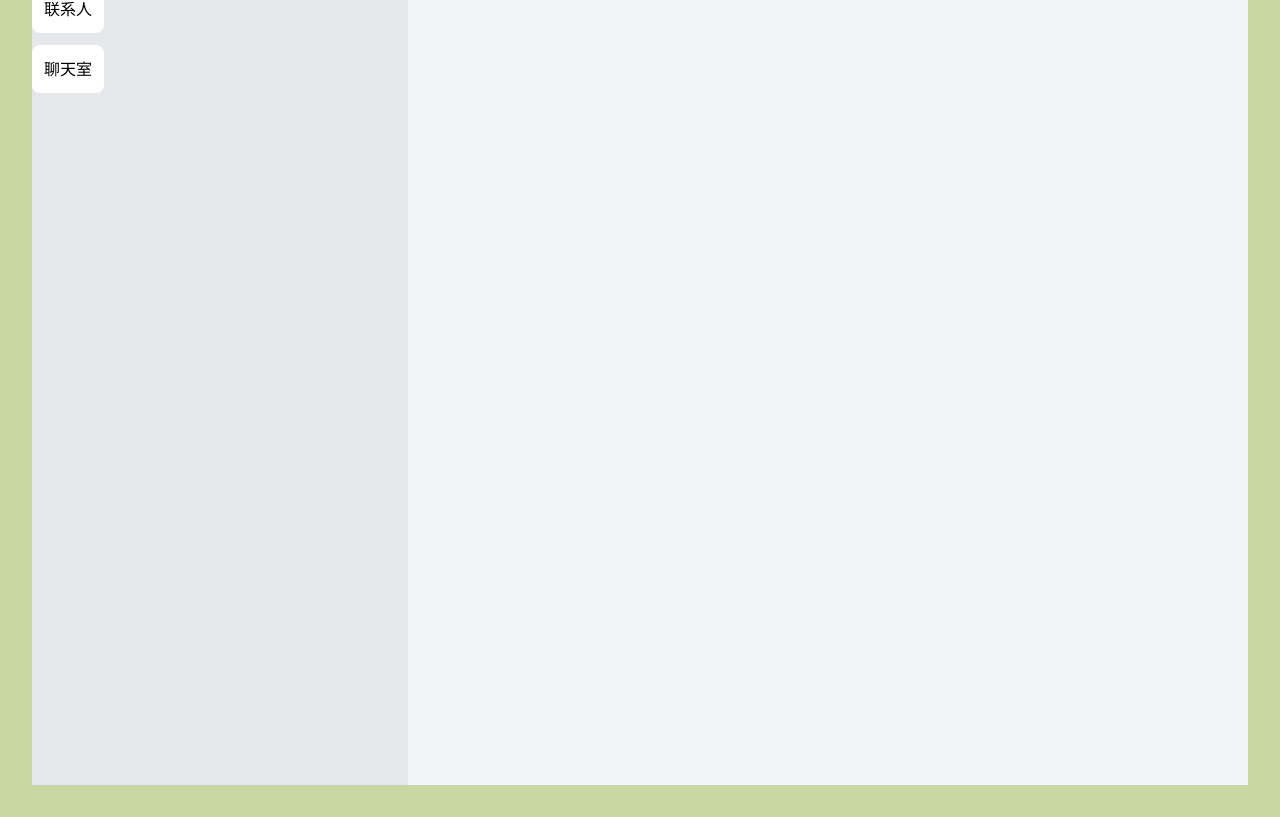
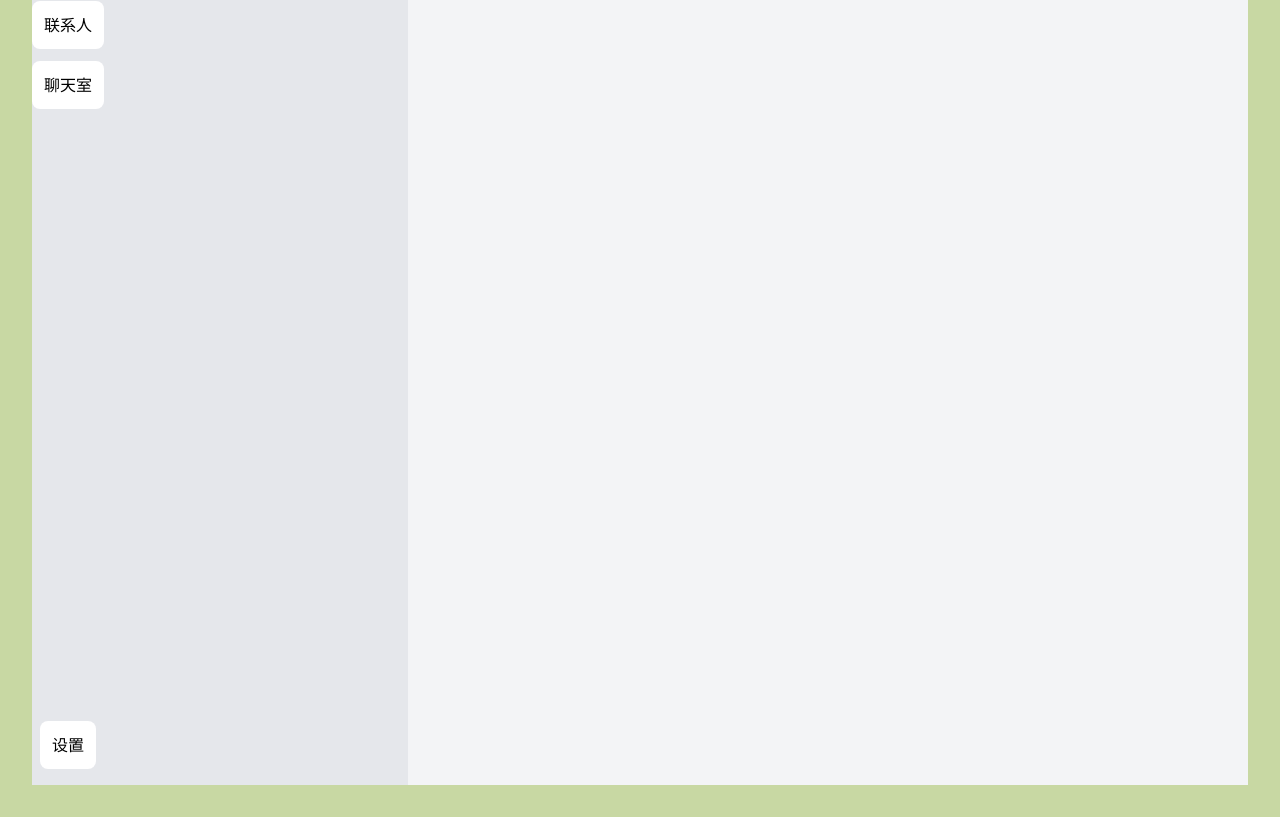
Before and after one commit to cloudblaze123/SimpleChat, a Vue app: page / in a window 1280 px wide. Shown: the part 197-1014 px from the top of the page. Built offline with nearby package versions, Linux system fonts and the light colour scheme.

Commit message:
小更新：首页 Home 导航栏添加”设置“导航按钮；增加了导航栏上下内边距，使导航按钮不会紧贴页面上下边缘

```diff
--- a/src/views/Home.vue
+++ b/src/views/Home.vue
@@ -2,7 +2,7 @@
     <h1 class="bg-blue-500 text-white text-center text-3xl p-3 font-bold">Simple Chat</h1>
     <div class="h-screen w-full bg-gray-100 flex">
         <!-- 导航栏 -->
-        <div class="w-1/8 bg-gray-200 flex flex-col items-center space-y-3">
+        <div class="flex flex-col items-center py-4 space-y-3 w-1/8 bg-gray-200">
             <div
                 class="flex justify-center items-center bg-white rounded-lg p-3 cursor-pointer"
                 @click="pos = 'contact-list'">
@@ -12,6 +12,13 @@
                 class="flex justify-center items-center bg-white rounded-lg p-3 cursor-pointer"
                 @click="pos = 'chat-room'">
                 聊天室
+            </div>
+            <!-- 添加弹簧，用来将“设置”按钮推到下方 -->
+            <div class="flex-grow"></div>
+            <div
+                class="flex justify-center items-center bg-white rounded-lg p-3 cursor-pointer"
+                @click="pos = 'settings'">
+                设置
             </div>
         </div>
 
```
